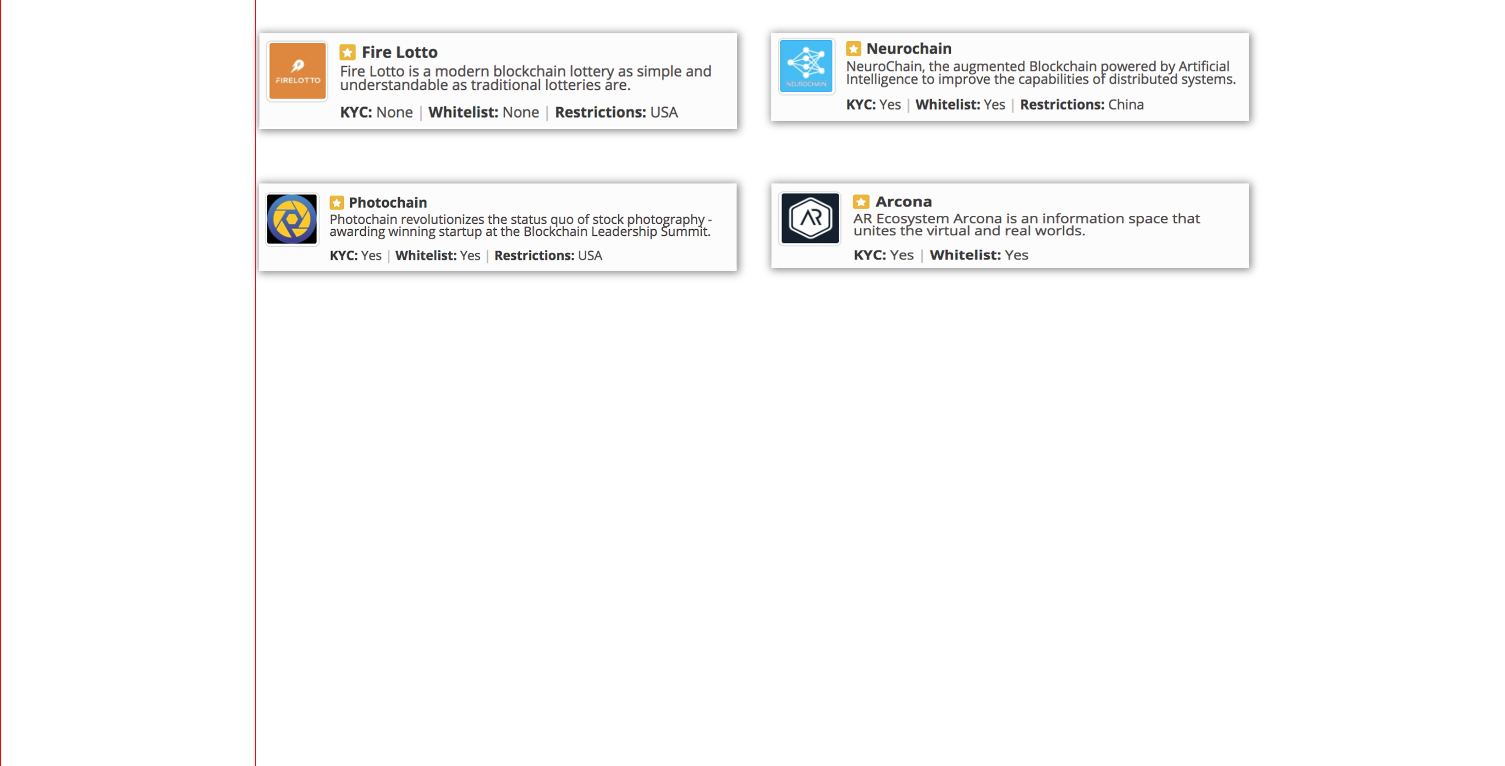
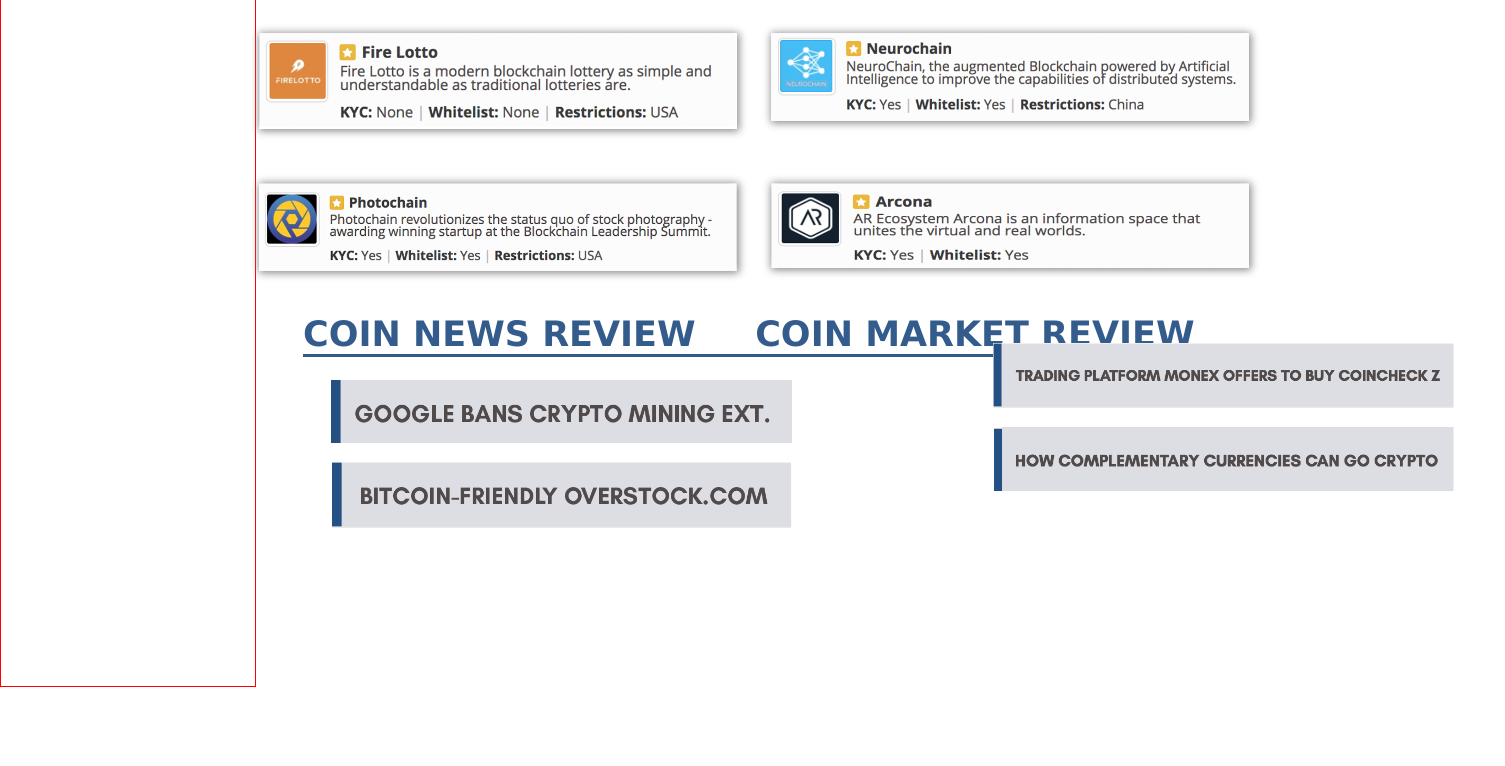
Before and after one commit to Antanu/PROJECT, a plain HTML site: page index.html in a window 1280 px wide. Shown: the part 421-1187 px from the top of the page, 1505 px wide, since content can reach past the window. Drawn offline with Linux system fonts and the light colour scheme.

Commit message:
Add files via upload

```diff
--- a/css/style.css
+++ b/css/style.css
@@ -1,6 +1,6 @@
 *{
 	margin: 0;
-	padding: 0;
+	padding: 0px;
 	font-family: verdana;
 	max-width: 100%;
 }
@@ -78,7 +78,7 @@ ul li h1 img{
 .search {
 	float: left;
 	width: 20%;
-	height: 800px;
+	height: 700px;
 	padding: 50px;
 	border: 1px solid red;
 	box-sizing: border-box;
@@ -94,7 +94,7 @@ ul li h1 img{
 	padding: 17px;
 }
 
-.heading{position: relative;max-width: 80%;left: 312px;}
+.heading{position: relative;max-width: 80%;left: 310px;}
 
 .heading h1{
 	border-bottom: 3px solid #335c8c;
@@ -106,6 +106,7 @@ ul li h1 img{
 .main{
 	position: absolute;
 	width:  100%;
+	/* height: 100px; */
 }
 .hotico img{
 	box-shadow: 1px 1px 8px 1px #888888;
@@ -113,6 +114,67 @@ ul li h1 img{
 	top: -58%;
 	left: -3%;
 }
-.heading2 h1{
+.heading2 h1{position: absolute;top: 370px;font-size: 35px;border-bottom: 3px solid #335c8c;width: 39%;left: 303px;color: #335c8c;}
+.heading3 h1{
 
+position: absolute;
+
+width: 40%;
+
+left: 59%;
+
+top: 370px;
+
+font-size:  35px;
+
+border-bottom: 3px solid #335c8c;
+
+/* text-align: center; */
+
+color: #335c8c;
 }
+
+.content2 {
+
+position: relative;
+
+max-width: 100%;
+}
+
+.coin{
+
+position: relative;
+
+top: -307px;
+
+width: 40%;
+
+left: 331px;
+
+margin-bottom: 15px;
+}
+.coin img{
+
+width: 90%;
+}
+
+.content3 {
+
+position: relative;
+}
+.coin2{
+
+position:  relative;
+
+width: 40%;
+
+top: -511px;
+
+left: 993px;
+
+margin-bottom: 15px;
+}
+.coin2 img{
+
+width: 90%;
+}
--- a/index.html
+++ b/index.html
@@ -23,6 +23,7 @@
 		</div>
 	</div>
  <!--content start-->
+ <section main>
 	<div class="main">
 	 	<div class="heading">
 	 		<h1>HOT ICO'S</h1>
@@ -61,7 +62,43 @@
 
 	 		</div>
 	 	</div>
+
+	 	<div class="heading2">
+	 		<h1>COIN NEWS REVIEW</h1>
+	 	</div>
+
+	 	<div class="heading3">
+	 		<h1>COIN MARKET REVIEW</h1>
+	 	</div>
+
+	 	<div class="content2">
+	 		<div class="coin">
+	 			<a href=""><img src="images/content-5.png"></a>
+
+
+	 		</div>
+	 	</div>
+
+	 	<div class="content2">
+	 		<div class="coin">
+	 			<a href=""><img src="images/content-7.png"></a>
+	 		</div>
+	 	</div>
+
+	 	<div class="content3">
+	 		<div class="coin2">
+	 			<a href=""><img src="images/content-6.png"></a>
+	 		</div>
+	 	</div>
+
+	 	<div class="content3">
+	 		<div class="coin2">
+	 			<a href=""><img src="images/content-8.png"></a>
+	 		</div>
+	 	</div>
 	</div>
+</section>
+
 
  <!--content end-->
 </body>
```
Also changed, not shown: images/content-5.png (added), images/content-6.png (added), images/content-7.png (added), images/content-8.png (added).
